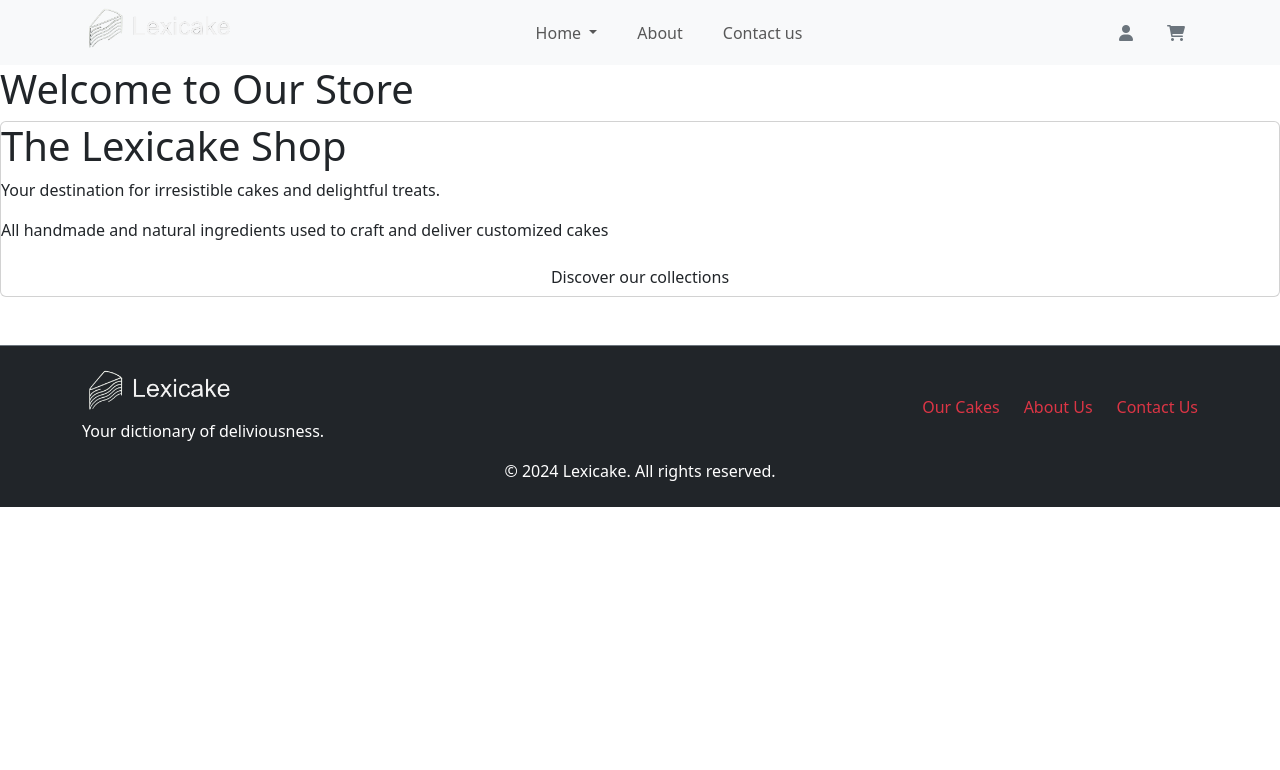
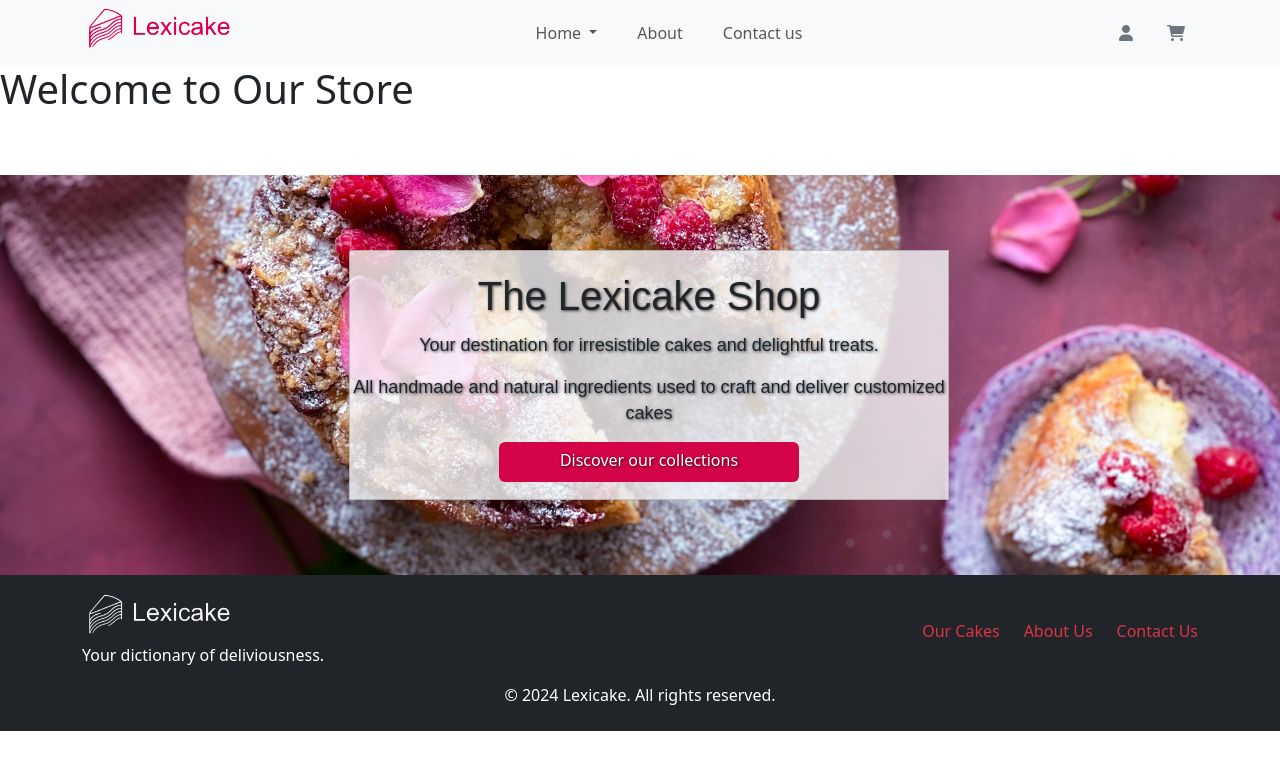
Before and after one commit to natalia-se/Django-WebShop, a Django app: page / in a window 1280 px wide. Shown: the top 770 px of the page. Run offline with Django 5.2, Linux system fonts and the light colour scheme.

Commit message:
Added pink logo

```diff
--- a/productsApp/templates/productsApp/base.html
+++ b/productsApp/templates/productsApp/base.html
@@ -13,6 +13,72 @@
       href="https://cdnjs.cloudflare.com/ajax/libs/font-awesome/6.0.0/css/all.min.css"
       rel="stylesheet"
     />
+    {% load static %}
+    <style>
+      .jumbotron {
+        background-image: url('{% static "images/homeimg.jpg" %}'); /* Correct use of static tag */
+        background-size: cover;
+        background-position: center;
+        color: white;
+        text-shadow: 1px 1px 3px rgba(0, 0, 0, 0.7);
+        padding: 5rem 2rem;
+        position: relative;
+        width: 1300px;
+        height: 400px;
+        top: 54px;
+        left: -1px;
+        gap: 0px;
+        opacity: 0px;
+      }
+      .card {
+        position: absolute;
+        top: 50%;
+        left: 50%;
+        transform: translate(-50%, -50%);
+        width: 600px;
+        height: 250px;
+        place-items: center;
+        display: flex;
+        flex-direction: column;
+        justify-content: center;
+        background: #f7f8facc;
+        gap: 0px;
+        align-items: center;
+        text-align: center;
+        border-radius: 2px 0px 0px 0px;
+        opacity: 10px;
+      }
+      .card h1 {
+        font-size: 40px;
+        font-family: "Poppins", sans-serif; /* Optional, for a fancy cake shop vibe */
+        font-weight: 500; /* Font weight */
+        line-height: 57.6px; /* Line height in pixels */
+        text-align: center; /* Text alignment */
+        text-underline-position: from-font; /* Underline position, this is specific to some browsers */
+        text-decoration-skip-ink: none;
+      }
+      .card p {
+        font-family: "Alef", sans-serif; /* Font family set to Alef */
+        font-size: 18px; /* Font size in pixels */
+        font-weight: 400; /* Normal font weight */
+        line-height: 25.6px; /* Line height in pixels */
+        text-align: center; /* Center-aligns the text */
+        text-underline-position: from-font; /* Controls the underline position */
+        text-decoration-skip-ink: none;
+        color: #1d252c;
+      }
+      .card .btn {
+        width: 300px; /* Set button width to 300px */
+        height: 40px; /* Set button height to 40px */
+        background-color: #d30448;
+        color: white;
+        font-size: 16px; /* Text font size */
+        border: none; /* No border around the button */
+        cursor: pointer;
+        justify-content: center;
+        text-align: center;
+      }
+    </style>
   </head>
   <body>
     <!-- prettier-ignore -->
--- a/productsApp/templates/productsApp/components/navbar.html
+++ b/productsApp/templates/productsApp/components/navbar.html
@@ -2,7 +2,7 @@
 <nav class="navbar navbar-expand-lg navbar-light bg-light">
   <div class="container">
     <img
-      src="{% static 'images/logo.png' %}"
+      src="{% static 'images/logo_pink.png' %}"
       alt="Logo"
       class="img-fluid mb-2"
       style="max-width: 150px"
--- a/webshop/settings.py
+++ b/webshop/settings.py
@@ -122,6 +122,7 @@ USE_TZ = True
 STATIC_URL = '/static/'
 STATICFILES_DIR = [os.path.join(BASE_DIR, 'static'),]
 
+
 # Default primary key field type
 # https://docs.djangoproject.com/en/5.1/ref/settings/#default-auto-field
 
```
Also changed, not shown: productsApp/static/images/logo_pink.png (added).
